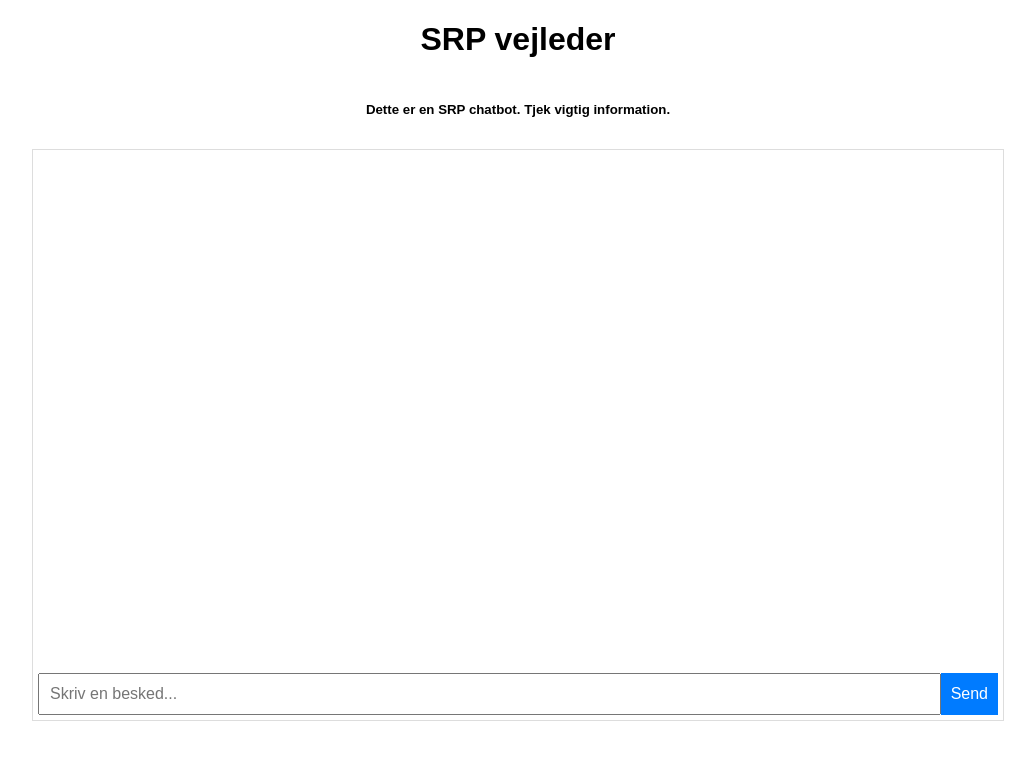
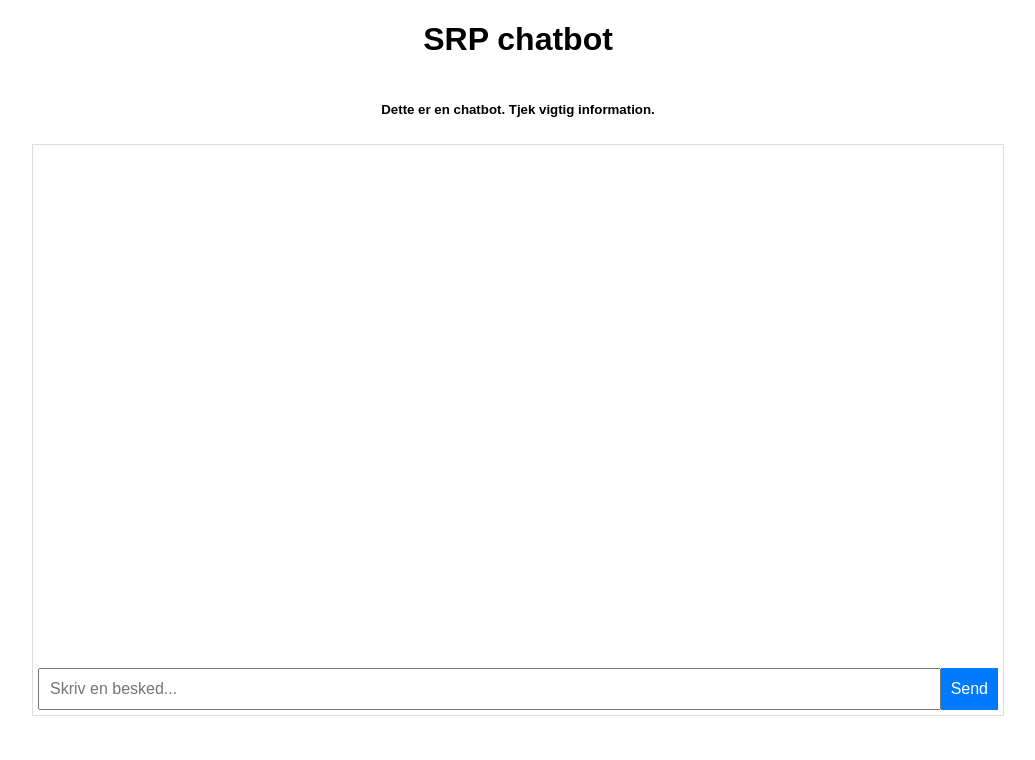
Before and after one commit to raskrawen/Heroku_test11, a website: page public/index.html in a window 1280 px wide. Shown: the whole page, without its empty margins (122-1157 px from the left). Drawn offline with nearby package versions, Linux system fonts and the light colour scheme; no server answers.

Commit message:
overskrift edit

```diff
--- a/public/index.html
+++ b/public/index.html
@@ -16,7 +16,7 @@
     #chat {
       width: 75%;
       height: 70%;
-      margin-top: 10px;
+      margin-top: 5px;
       border: 1px solid #ddd;
       padding: 5px;
       display: flex;
@@ -58,8 +58,8 @@
   </style>
 </head>
 <body>
-  <h1>SRP vejleder</h1>
-  <h5>Dette er en SRP chatbot. Tjek vigtig information.</h5>
+  <h1>SRP chatbot</h1>
+  <h5>Dette er en chatbot. Tjek vigtig information.</h5>
   <div id="chat">
     <ul id="messages"></ul>
     <div id="input-container">
```
